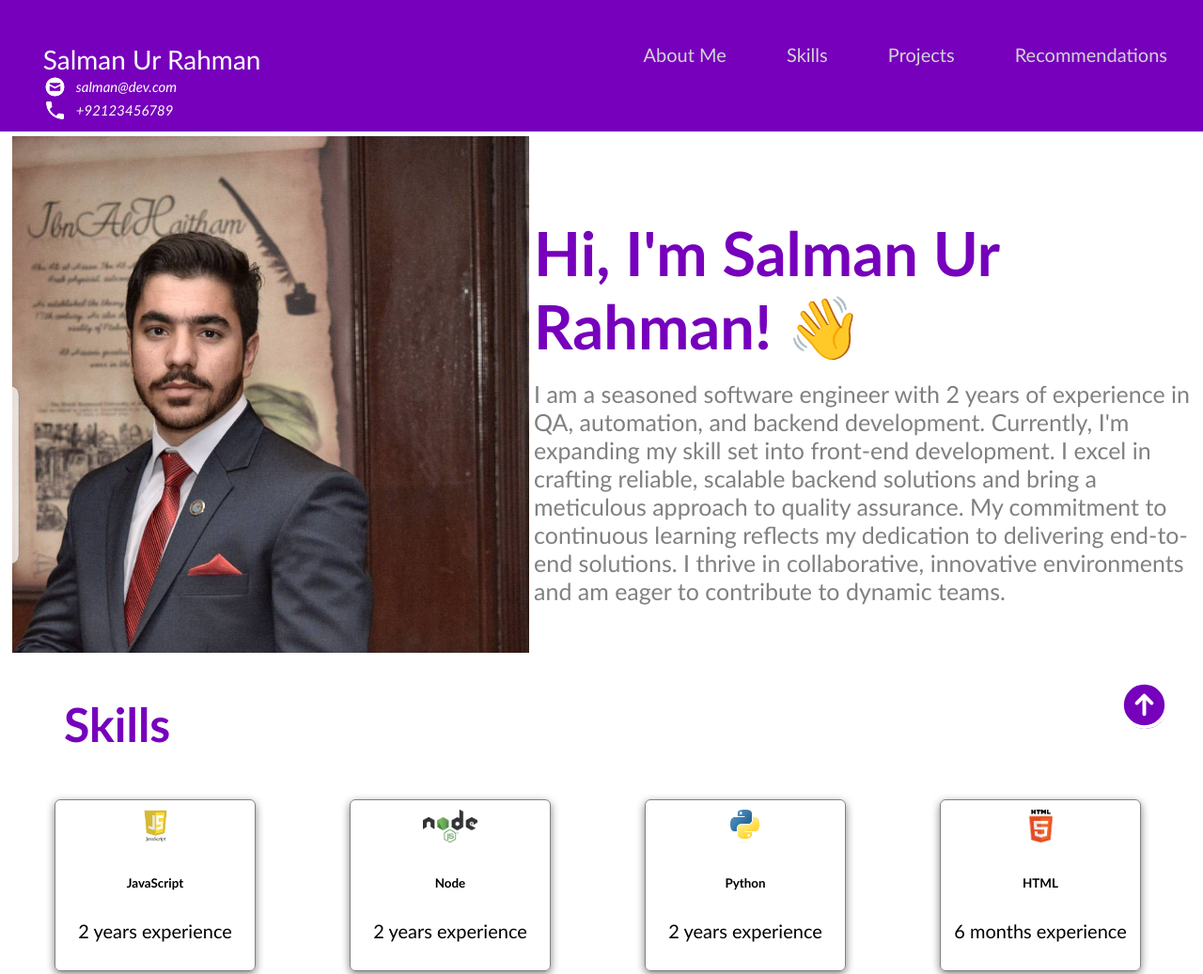
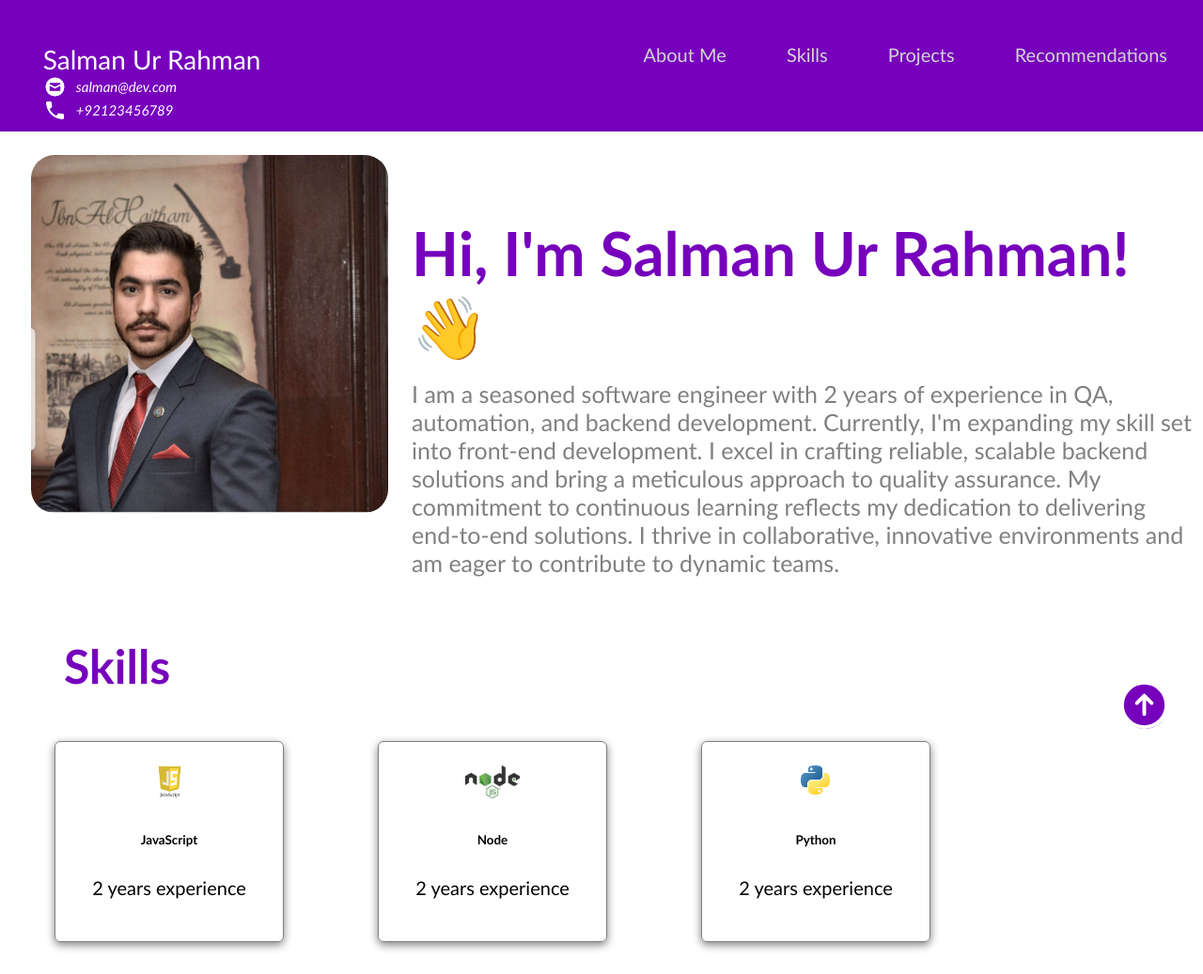
Before and after one commit to surehman360/IBM_Portfolio_Project, a plain HTML site: page index.html in a window 1280 px wide. Shown: the top 1037 px of the page at 94% size. Drawn offline with Linux system fonts and the light colour scheme.

Commit message:
Did some changes

```diff
--- a/style.css
+++ b/style.css
@@ -56,7 +56,7 @@ body {
   float:left;
 }
 
-/* Titles */
+
 
 h2 {
   text-align: justify;
@@ -107,10 +107,11 @@ h2 {
 }
 
 .profile_image {
-  width: 550px;
+  width: 380px;
   height: fit-content;
   vertical-align: middle;
-  margin: 5px;
+  margin: 25px;
+  border-radius: 25px;
 }
 
 /* Skills */
@@ -127,7 +128,7 @@ h2 {
   border-radius: 6px;
   text-align: center;
   margin: 50px;
-  padding: 10px;
+  padding: 25px;
   width: 2in;
   font-size: 20px;
   box-shadow: 0 3px 10px gray;
```
